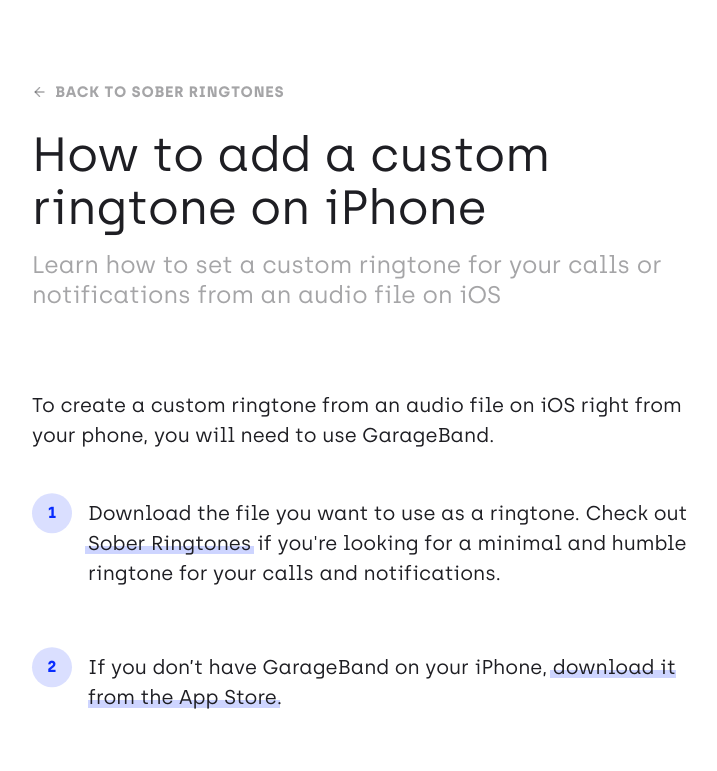
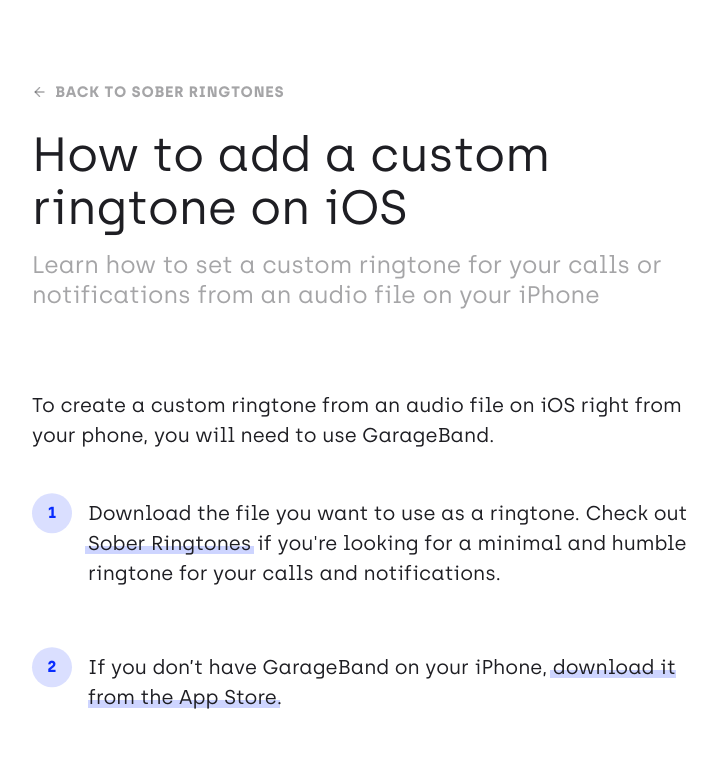
Before and after one commit to frabonomi/sober-ringtones, a Next.js app: page /guides/add-custom-ringtone-iphone in a window 1280 px wide. Shown: the top 771 px of the page, without its empty margins (272-989 px from the left). Built offline with nearby package versions, Linux system fonts and the light colour scheme.

Commit message:
feat: use Script component to load analytics

```diff
--- a/app/guides/add-custom-ringtone-iphone/page.tsx
+++ b/app/guides/add-custom-ringtone-iphone/page.tsx
@@ -37,11 +37,11 @@
   return (
     <>
       <h1 className={styles.guides__title}>
-        How to add a custom ringtone on iPhone
+        How to add a custom ringtone on iOS
       </h1>
       <p className={styles.guides__subtitle}>
         Learn how to set a custom ringtone for your calls or notifications from
-        an audio file on iOS
+        an audio file on your iPhone
       </p>
 
       <main className={styles.guides__main}>
--- a/app/layout.tsx
+++ b/app/layout.tsx
@@ -1,6 +1,8 @@
 import type { Metadata } from "next";
 import localFont from "next/font/local";
+
 import "./globals.css";
+import Script from "next/script";
 
 const archia = localFont({
   src: [
@@ -46,11 +48,10 @@
       <body className={archia.className}>
         {children}
 
-        <script
+        <Script
           data-collect-dnt="true"
-          async
           src="https://scripts.simpleanalyticscdn.com/latest.js"
-        ></script>
+        />
       </body>
     </html>
   );
```
